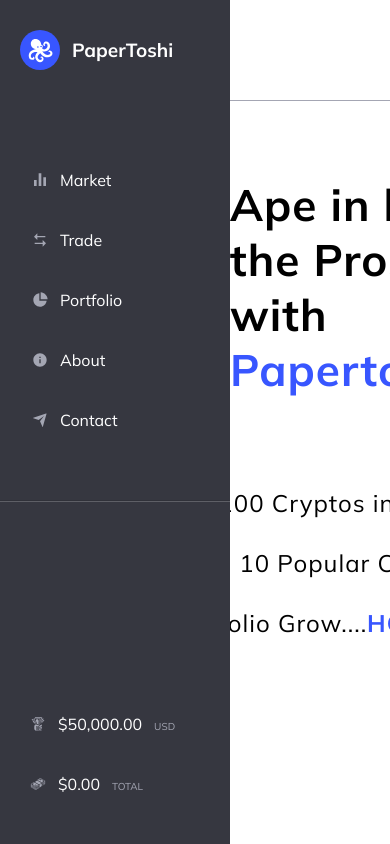
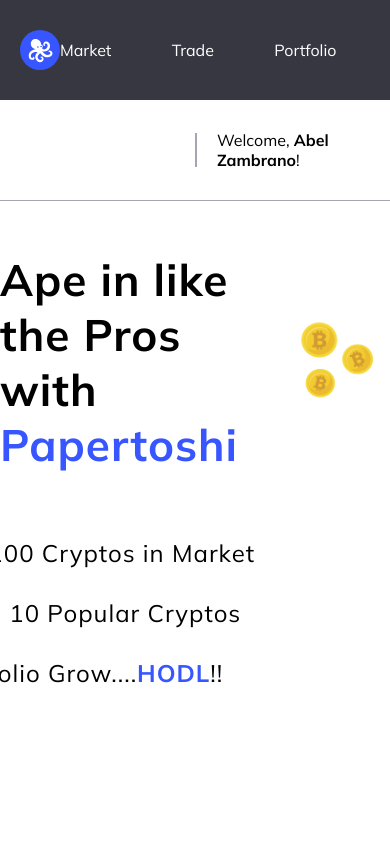
Before and after one commit to Abel-Zambrano/papertoshi, a Next.js app: page / in a window 390 px wide. Built offline with nearby package versions, Linux system fonts and the light colour scheme.

Commit message:
update sidebar for tablet view

```diff
--- /dev/null
+++ b/JS/device.js
@@ -0,0 +1,9 @@
+const size = {
+  tablet: "991.98px",
+  phone: "391px",
+};
+
+export const device = {
+  tablet: `(max-width: ${size.tablet})`,
+  phone: `(max-width: ${size.phone})`,
+};
--- a/components/Assets.tsx
+++ b/components/Assets.tsx
@@ -2,11 +2,18 @@ import styled from "styled-components";
 import { GiMoneyStack } from "react-icons/gi";
 import numberFormatter from "../JS/numberFormatter";
 import { useSelector } from "react-redux";
+import { device } from "../JS/device";
 
 const MyAssets = styled.div`
   height: 60px;
   display: flex;
   align-items: center;
+
+  &.heading-tablet {
+    @media ${device.tablet} {
+      margin-right: 20px;
+    }
+  }
 `;
 
 const Wrapper = styled.div`
@@ -32,17 +39,21 @@ const Total = styled.p`
   padding-top: 5px;
 `;
 
+type AssetsProps = {
+  className: string;
+};
+
 type Props = {
   assets: number;
   currentAssets: number;
 };
 
-export default function Assets() {
+export default function Assets({ className }: AssetsProps) {
   const assets = useSelector((state: Props) => state.assets);
   const currentAssets = numberFormatter.format(assets);
 
   return (
-    <MyAssets>
+    <MyAssets className={className}>
       <Wrapper>
         <GiMoneyStack className="icon" />
         <Cash>{currentAssets}</Cash>
--- a/components/NavLinks.tsx
+++ b/components/NavLinks.tsx
@@ -2,6 +2,7 @@ import styled from "styled-components";
 import Link from "next/link";
 import links from "../data/links";
 import { useRouter } from "next/router";
+import { device } from "../JS/device";
 
 const MyNavLinks = styled.div`
   display: flex;
@@ -9,12 +10,21 @@ const MyNavLinks = styled.div`
   width: 100%;
   height: 400px;
 
+  @media ${device.tablet} {
+    height: 100px;
+    width: 500px;
+  }
+
   .nav-list {
     display: flex;
     flex-direction: column;
     justify-content: space-between;
     width: 100%;
     list-style: none;
+
+    @media ${device.tablet} {
+      flex-direction: row;
+    }
 
     &__item {
       display: flex;
@@ -30,12 +40,14 @@ const MyNavLinks = styled.div`
         width: 2px;
         background-color: var(--primary);
         transition: transform 300ms ease-in-out;
-
         transform: scaleY(0);
       }
 
       &.border-left:hover::before {
         transform: scaleY(1);
+        @media ${device.tablet} {
+          transform: scaleY(0);
+        }
       }
     }
 
@@ -53,6 +65,13 @@ const MyNavLinks = styled.div`
 
       &:hover {
         background-color: var(--slate-light);
+        @media ${device.tablet} {
+          background-color: transparent;
+        }
+      }
+
+      @media ${device.tablet} {
+        width: auto;
       }
     }
 
@@ -60,16 +79,34 @@ const MyNavLinks = styled.div`
       display: flex;
       align-items: center;
       margin-left: 30px;
+
+      @media ${device.tablet} {
+        display: none;
+      }
     }
 
     &__link {
       margin-left: 12px;
       color: var(--white);
+      transition: color 400ms;
+      :hover {
+        @media ${device.tablet} {
+          color: var(--primary);
+        }
+      }
+      @media ${device.tablet} {
+        margin-left: 0;
+      }
     }
 
     .active {
       border-left: 2px solid var(--primary);
       background-color: var(--slate-light);
+
+      @media ${device.tablet} {
+        border-left: none;
+        background-color: transparent;
+      }
     }
   }
 `;
--- a/components/Page.tsx
+++ b/components/Page.tsx
@@ -1,6 +1,7 @@
 import styled, { createGlobalStyle } from "styled-components";
 import Heading from "./Heading";
 import SideBar from "./SideBar";
+import { device } from "../JS/device";
 
 const GlobalStyles = createGlobalStyle`
 :root {
@@ -20,7 +21,6 @@ const GlobalStyles = createGlobalStyle`
   --green-buy:  #00cc00;
   --red-sell: #cc0000;
   --bitcoin: #f6931a;
-
 }
 html {
     box-sizing: border-box;
@@ -55,6 +55,10 @@ const ContainerRow = styled.div`
   display: flex;
   max-height: 100vh;
   overflow: hidden;
+
+  @media ${device.tablet} {
+    flex-direction: column;
+  }
 `;
 
 const ContainerColumn = styled.div`
@@ -64,11 +68,6 @@ const ContainerColumn = styled.div`
   width: 100%;
   height: 100vh;
 `;
-
-// const Content = styled.div`
-//   flex: 1;
-//   height: 100%;
-// `;
 
 type Props = {
   children?: any;
--- a/components/SideBar.tsx
+++ b/components/SideBar.tsx
@@ -4,6 +4,7 @@ import NavLinks from "./NavLinks";
 import { GiOctopus } from "react-icons/gi";
 import USD from "./USD";
 import Assets from "./Assets";
+import { device } from "../JS/device";
 
 const MySideBar = styled.div`
   display: flex;
@@ -13,7 +14,12 @@ const MySideBar = styled.div`
   min-width: 230px;
   background-color: var(--slate);
   position: sticky;
-  top: 0;
+
+  @media ${device.tablet} {
+    flex-direction: row;
+    width: 100%;
+    min-width: none;
+  }
 
   .heading {
     display: flex;
@@ -44,6 +50,10 @@ const MySideBar = styled.div`
       color: var(--white);
       margin-left: 12px;
       cursor: pointer;
+
+      @media ${device.tablet} {
+        display: none;
+      }
     }
   }
 `;
@@ -57,6 +67,13 @@ const AssetWrapper = styled.div`
   flex-direction: column;
   justify-content: end;
   padding-bottom: 30px;
+
+  @media ${device.tablet} {
+    flex-direction: row;
+    height: 100px;
+    padding-bottom: 0;
+    align-items: center;
+  }
 `;
 
 const HR = styled.hr`
@@ -64,6 +81,10 @@ const HR = styled.hr`
   height: 0;
   border-top: 1px solid rgba(0, 0, 0, 0.1);
   border-bottom: 1px solid rgba(255, 255, 255, 0.2);
+
+  @media ${device.tablet} {
+    display: none;
+  }
 `;
 
 export default function SideBar() {
@@ -84,8 +105,8 @@ export default function SideBar() {
         <HR />
       </LinkWrapper>
       <AssetWrapper>
-        <USD />
-        <Assets />
+        <USD className="no-display" />
+        <Assets className="heading-tablet" />
       </AssetWrapper>
     </MySideBar>
   );
--- a/components/USD.tsx
+++ b/components/USD.tsx
@@ -2,11 +2,18 @@ import styled from "styled-components";
 import { GiTakeMyMoney } from "react-icons/gi";
 import { useSelector } from "react-redux";
 import numberFormatter from "../JS/numberFormatter";
+import { device } from "../JS/device";
 
 const MyUSD = styled.div`
   height: 60px;
   display: flex;
   align-items: center;
+
+  &.no-display {
+    @media ${device.tablet} {
+      display: none;
+    }
+  }
 `;
 
 const Wrapper = styled.div`
@@ -32,17 +39,21 @@ const Text = styled.div`
   padding-top: 5px;
 `;
 
+type USDProps = {
+  className?: string;
+};
+
 type Props = {
   USD: number;
   currentValue: number;
 };
 
-export default function USD() {
+export default function USD({ className }: USDProps) {
   const USD = useSelector((state: Props) => state.USD);
   const currentValue = numberFormatter.format(USD);
 
   return (
-    <MyUSD>
+    <MyUSD className={className}>
       <Wrapper>
         <GiTakeMyMoney className="icon" />
         <Cash>{currentValue}</Cash>
```
